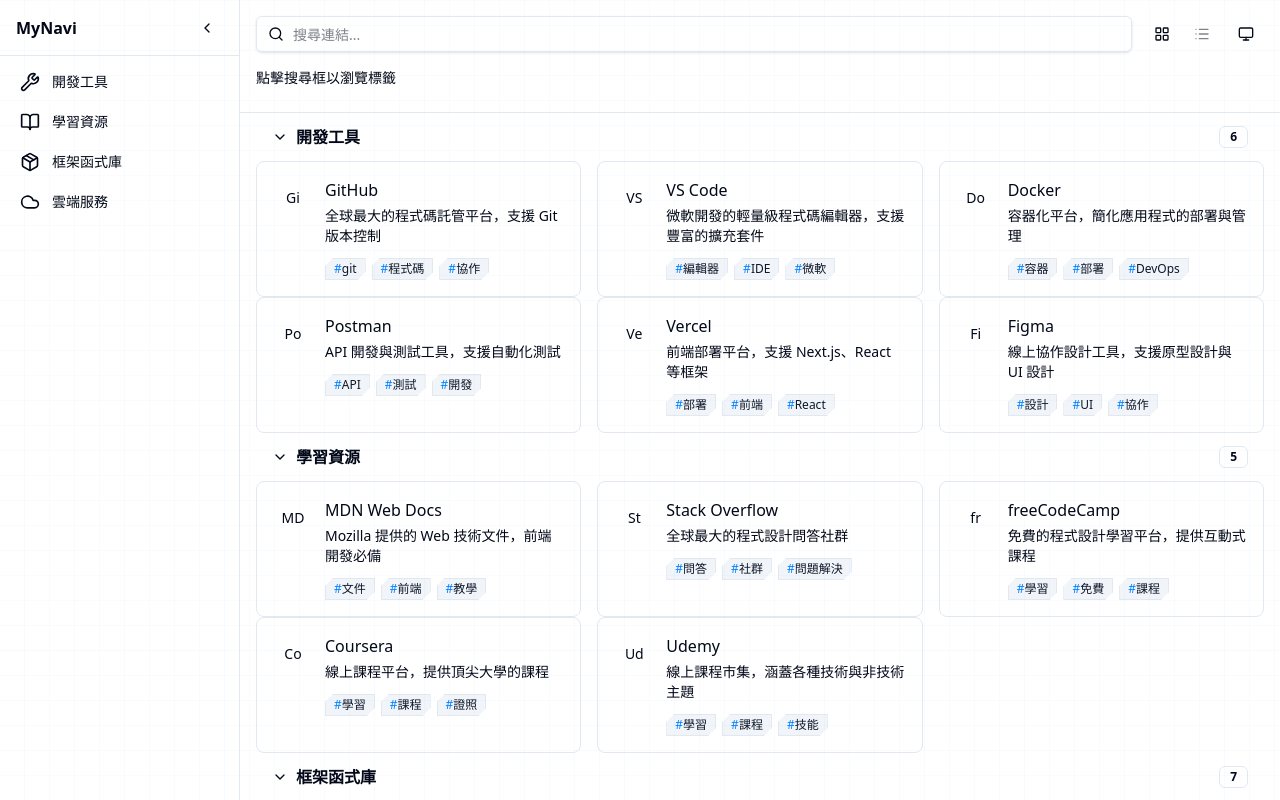
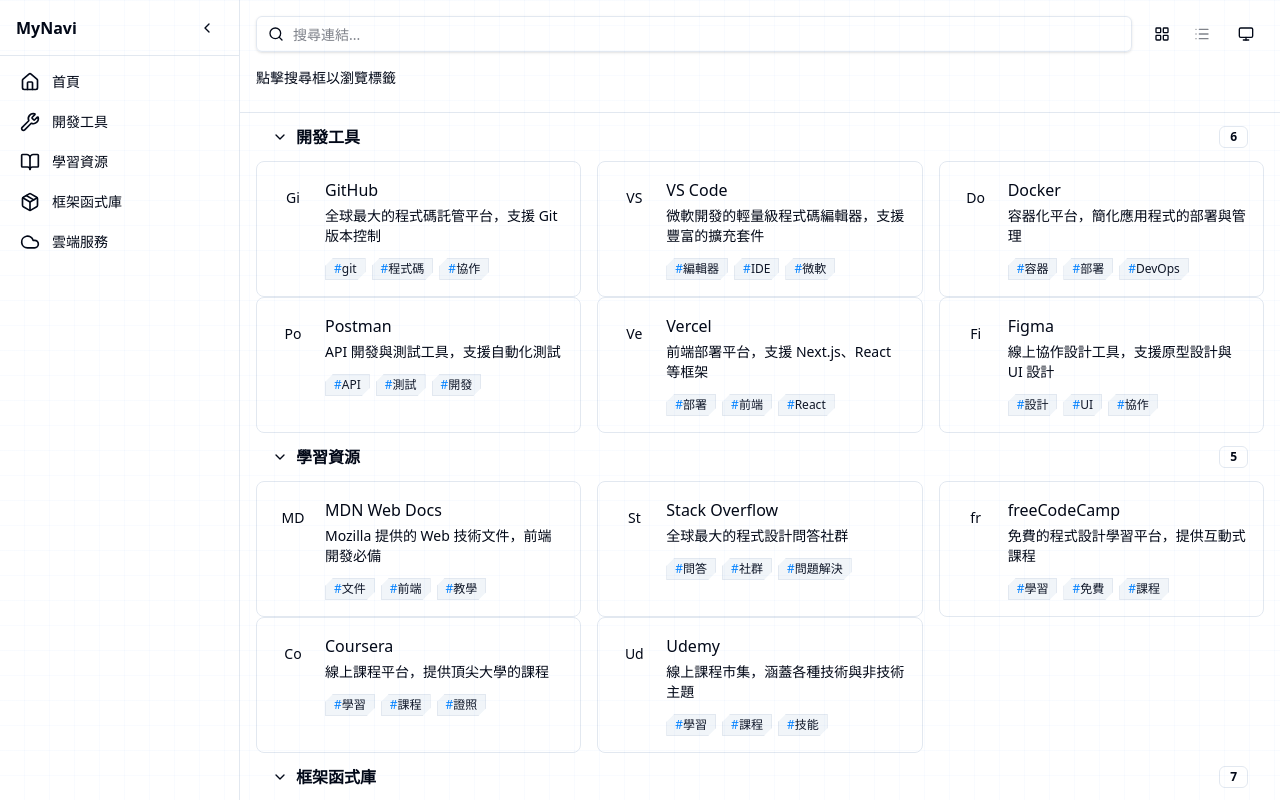
Before and after one commit to cxyfer/MyNavi, a React (Vite) app: page / in a window 1280 px wide. Built offline with nearby package versions, Linux system fonts and the light colour scheme.

Commit message:
✨ feat: add home link to sidebar navigation
- Add Home icon from lucide-react
- Add home link at top of navigation items
- Show active state when on homepage
- Auto-close mobile drawer on click

```diff
--- a/src/components/Sidebar.tsx
+++ b/src/components/Sidebar.tsx
@@ -8,6 +8,7 @@
   ChevronLeft,
   ChevronRight,
   X,
+  Home,
   type LucideIcon,
 } from 'lucide-react'
 import { cn } from '@/lib/utils'
@@ -49,6 +50,20 @@
 
   const NavItems = () => (
     <nav className="flex-1 space-y-1 p-2">
+      <Link
+        to="/"
+        onClick={() => isMobileOpen && onMobileClose()}
+        className={cn(
+          'flex items-center gap-3 rounded-md px-3 py-2 text-sm font-medium transition-colors',
+          'hover:bg-accent hover:text-accent-foreground',
+          !currentSlug && 'bg-accent text-accent-foreground',
+          isCollapsed && 'justify-center px-2'
+        )}
+        title={isCollapsed ? '首頁' : undefined}
+      >
+        <Home className="h-5 w-5 shrink-0" />
+        {!isCollapsed && <span>首頁</span>}
+      </Link>
       {groups.map((group) => {
         const Icon = group.icon ? iconMap[group.icon] : Package
         const isActive = currentSlug === group.slug
```
